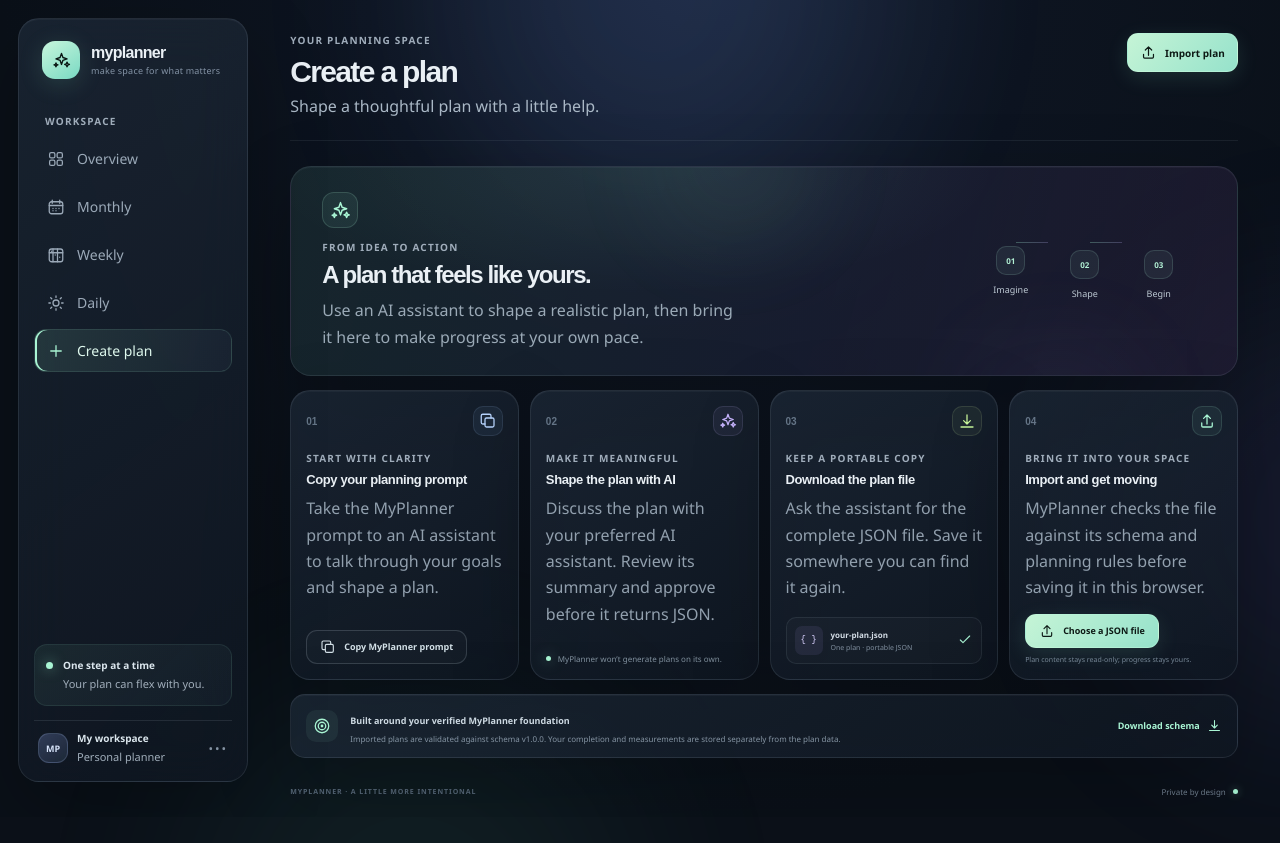
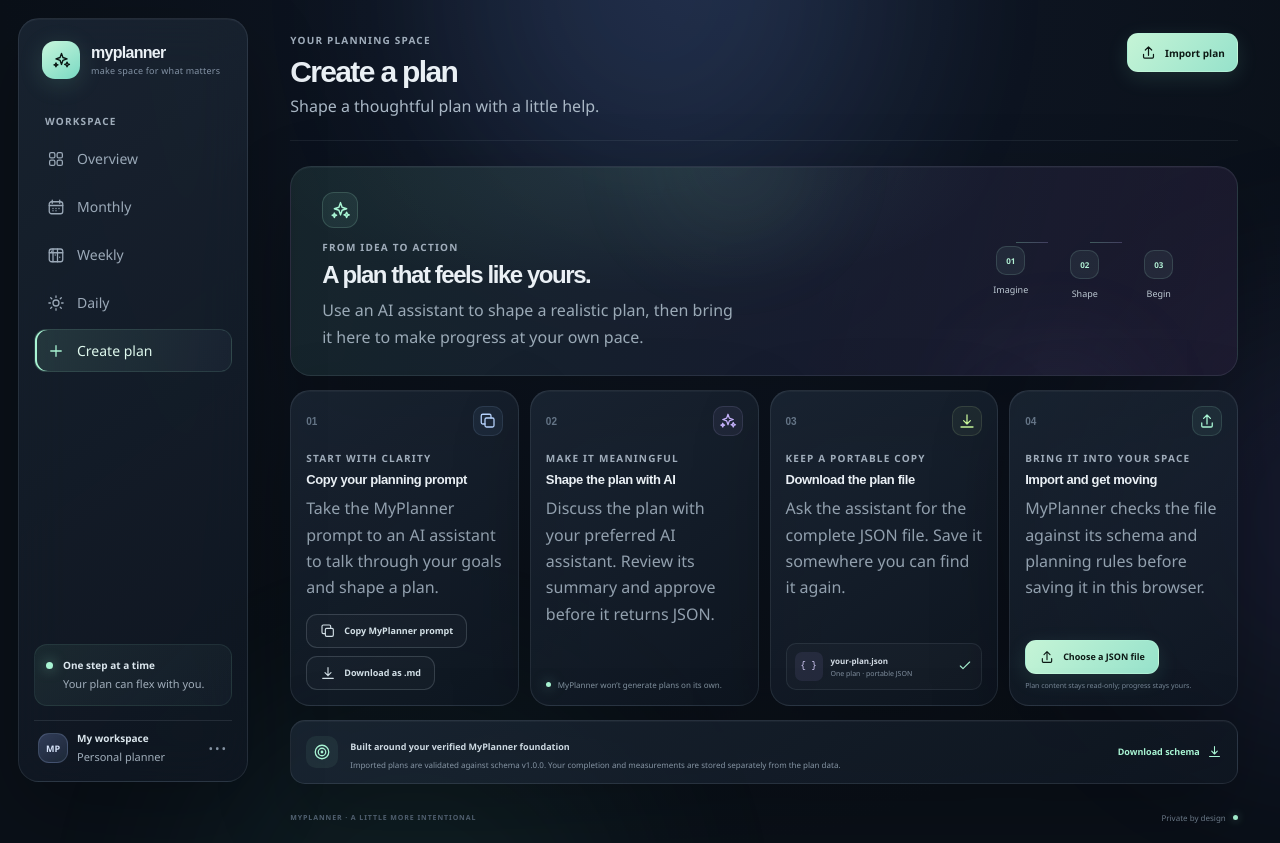
Before and after one commit to 4nkit-Dubey/myplanner, a React (Vite) app: page /#/create in a window 1280 px wide. Before the commit the page ends 817 px from the top, so only its background shows below. Built offline with nearby package versions, Linux system fonts and the light colour scheme.

Commit message:
feat: add download functionality for MyPlanner prompt and update styles for prompt actions

```diff
--- a/src/pages/CreatePlanPage.jsx
+++ b/src/pages/CreatePlanPage.jsx
@@ -18,6 +18,15 @@ function CreatePlan({ onImport, onCreateFile }) {
       setShowPrompt(true);
       window.setTimeout(() => promptRef.current?.select(), 0);
     }
+  }
+  function downloadPrompt() {
+    const blob = new Blob([PROMPT], { type: "text/markdown;charset=utf-8" });
+    const url = URL.createObjectURL(blob);
+    const link = document.createElement("a");
+    link.href = url;
+    link.download = "myplanner-prompt.md";
+    link.click();
+    URL.revokeObjectURL(url);
   }
   return (
     <div className="page-content create-content">
@@ -58,10 +67,19 @@ function CreatePlan({ onImport, onCreateFile }) {
             Take the MyPlanner prompt to an AI assistant to talk through your
             goals and shape a plan.
           </p>
-          <button className="button button-outline" onClick={copyPrompt}>
-            <Icon name={copied ? "check" : "copy"} size={16} />
-            {copied ? "Copied to clipboard" : "Copy MyPlanner prompt"}
-          </button>
+          <div className="prompt-actions">
+            <button className="button button-outline" onClick={copyPrompt}>
+              <Icon name={copied ? "check" : "copy"} size={16} />
+              {copied ? "Copied to clipboard" : "Copy MyPlanner prompt"}
+            </button>
+            <button
+              className="button button-outline"
+              onClick={downloadPrompt}
+            >
+              <Icon name="download" size={16} />
+              Download as .md
+            </button>
+          </div>
         </article>
         <article className="glass-card create-step">
           <div className="step-top">
--- a/src/styles.css
+++ b/src/styles.css
@@ -354,6 +354,8 @@ button:disabled { opacity: .55; cursor: not-allowed; }
 .create-step h3 { margin-top: 7px; font-size: 13px; }
 .create-step p { margin: 8px 0 13px; color: #92a0ae; font-size: 9px; line-height: 1.7; }
 .create-step > .button { margin-top: auto; min-height: 34px; font-size: 9px; }
+.prompt-actions { display: flex; flex-wrap: wrap; gap: 8px; width: 100%; margin-top: auto; }
+.prompt-actions .button { min-height: 34px; font-size: 9px; }
 .step-hint { display: flex; align-items: center; gap: 7px; margin-top: auto; padding-top: 6px; color: #8393a0; font-size: 8px; }
 .step-hint .live-dot { width: 5px; height: 5px; flex-basis: 5px; margin: 0; }
 .file-chip { display: flex; width: 100%; align-items: center; gap: 8px; margin-top: auto; padding: 8px; border: 1px solid rgba(206,226,244,.09); border-radius: 10px; background: rgba(255,255,255,.025); }
```
